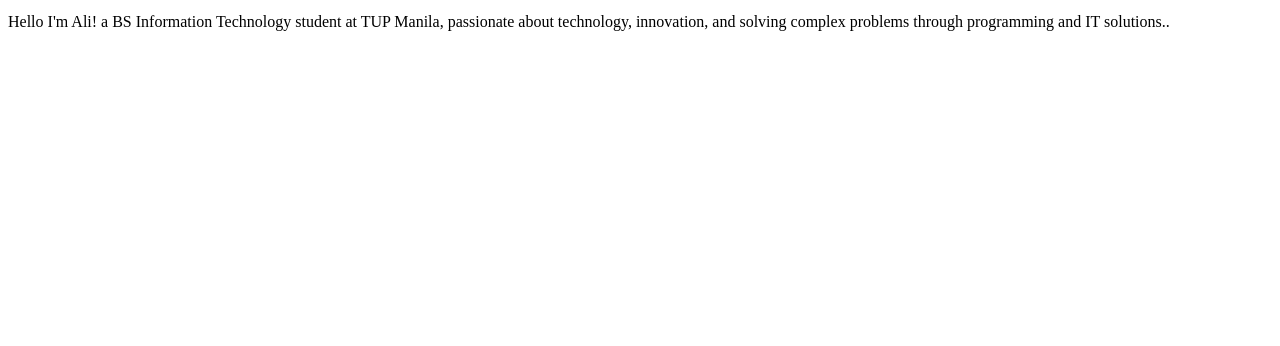
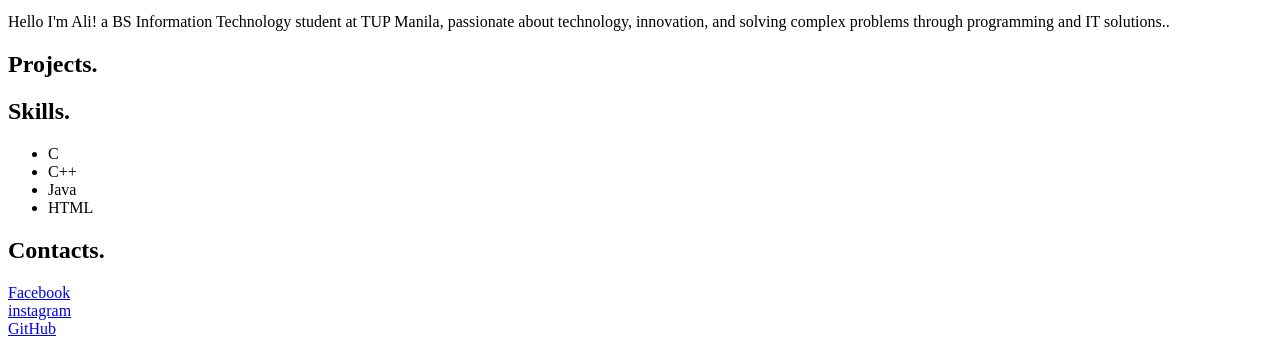
Before and after one commit to alicmra/camaraportfolio_webdev, a plain HTML site: page index.html in a window 1280 px wide. Shown: the part 572-918 px from the top of the page. Before the commit the page ends 800 px from the top, so only its background shows below. Drawn offline with Linux system fonts and the light colour scheme.

Commit message:
added skills and contact links

```diff
--- a/index.html
+++ b/index.html
@@ -17,7 +17,29 @@
     </header>
 
     <div>
+        <h2> Projects. </h2>
+        <ul>
 
+        </ul>
+    </div>
+
+    <div>
+        <h2> Skills. </h2>
+        <ul>
+            <li>C</li>
+            <li>C++</li>
+            <li>Java</li>
+            <li>HTML</li>
+        </ul>
+    </div>
+
+    <div>
+        <h2> Contacts. </h2>
+        <a href="https://www.facebook.com/people/Alliana-Camara/pfbid02e8wtF3ZvrxGKFkmDT2S17UMEzVqKfYSYRY8WBtn4C5p81SGGAM9beykc6n1UXB4Yl/" target="_blank">Facebook</a>
+        <br>
+        <a href="https://www.instagram.com/_alicmra" target="_blank">instagram</a>
+        <br>
+        <a href="https://github.com/alicmra" target="_blank">GitHub</a>
     </div>
 </body>
 </html>
```
